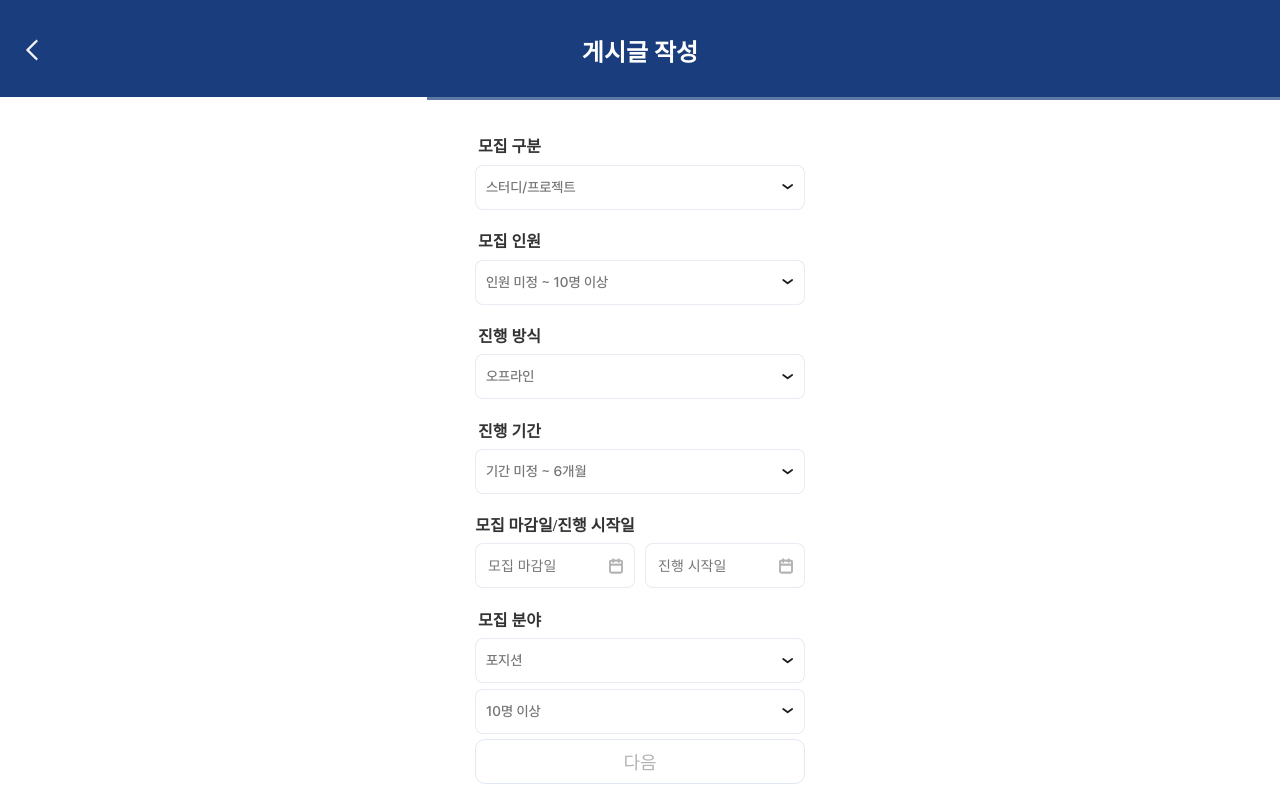
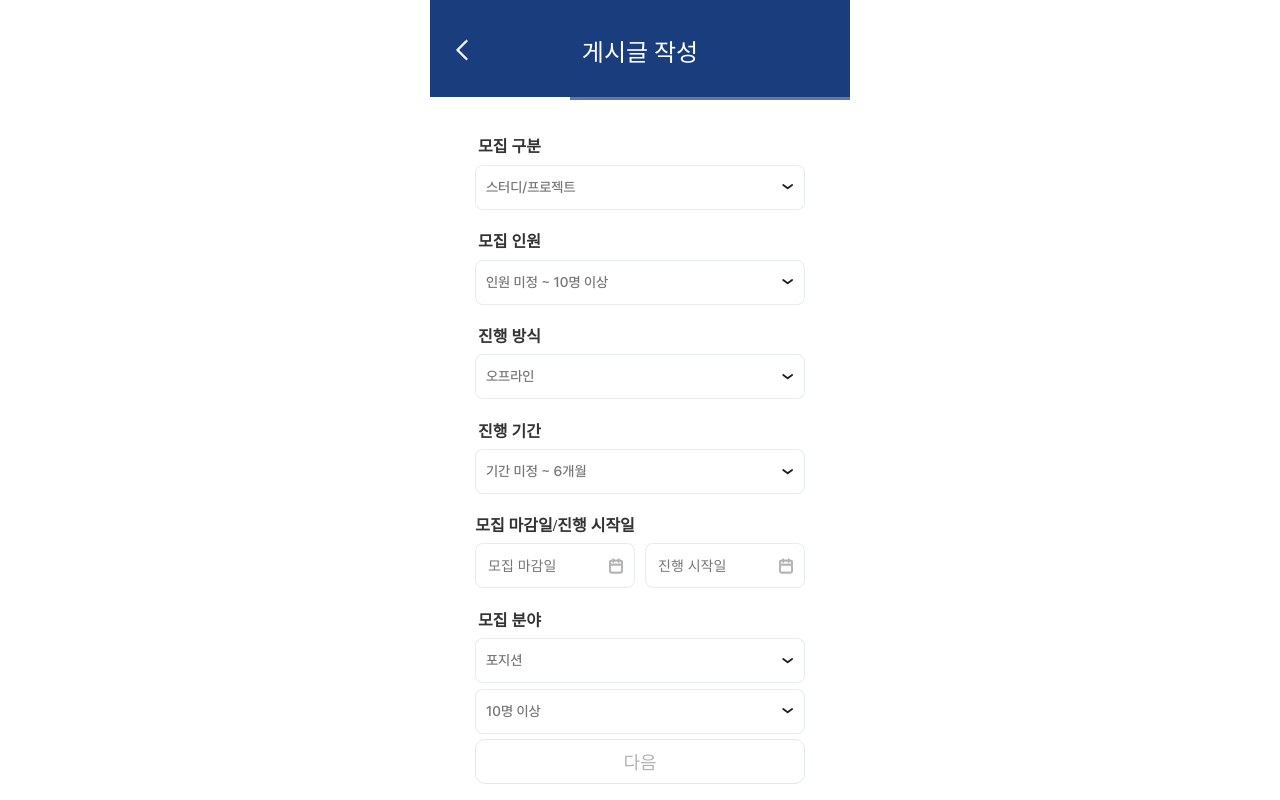
Before and after one commit to 9oormthon-univ/2024_DANPOONG_TEAM_37_FE, a React (Vite) app: page /write in a window 1280 px wide. Built offline with nearby package versions, Linux system fonts and the light colour scheme; a web font is replaced by a local one.

Commit message:
Design: 헤더 수정

```diff
--- a/src/pages/WritePost.jsx
+++ b/src/pages/WritePost.jsx
@@ -7,7 +7,9 @@ import { back } from "../assets";
 import { useNavigate } from "react-router-dom";
 
 const Header = styled.header`
-  width: 100vw;
+  margin: auto;
+  width: 100%;
+  max-width: 420px;
   height: 100px;
   background: #1a3d7d;
   display: flex;
@@ -16,7 +18,7 @@ const Header = styled.header`
   position: relative;
   color: white;
   font-size: 24px;
-  font-weight: bold;
+  font-family: Normal;
 `;
 
 const BackIcon = styled.img`
```
